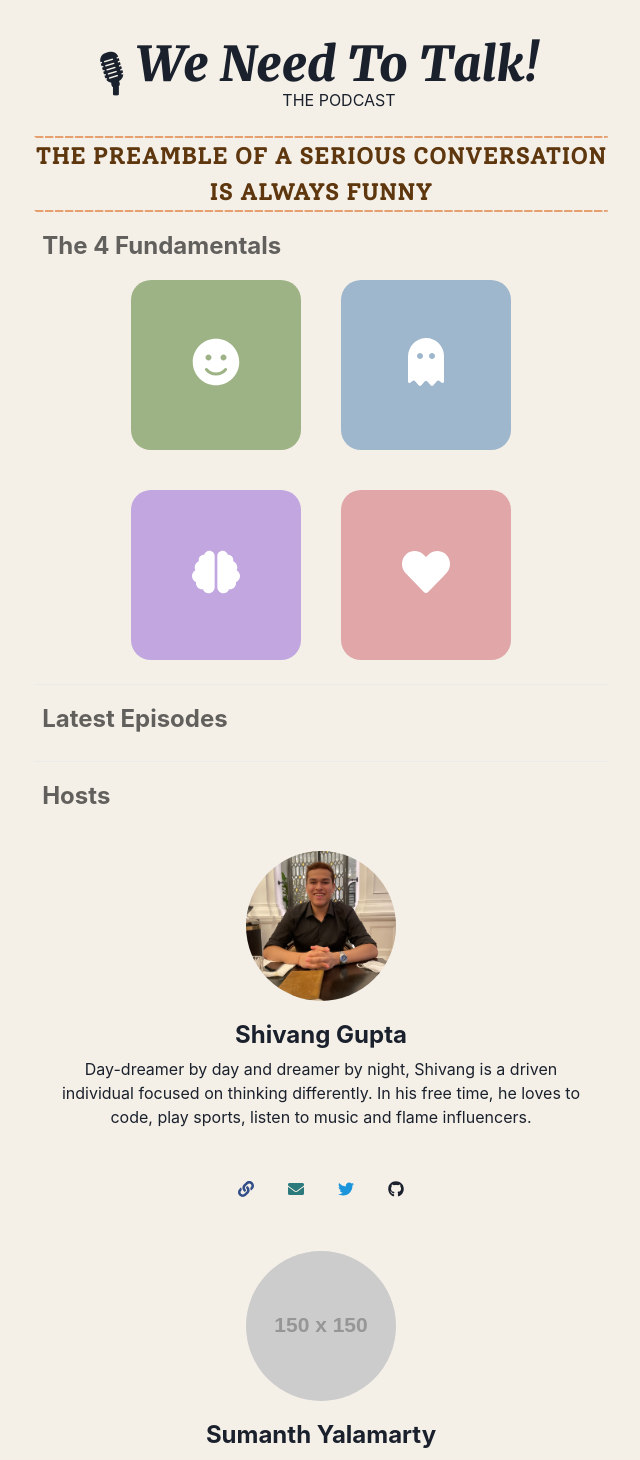
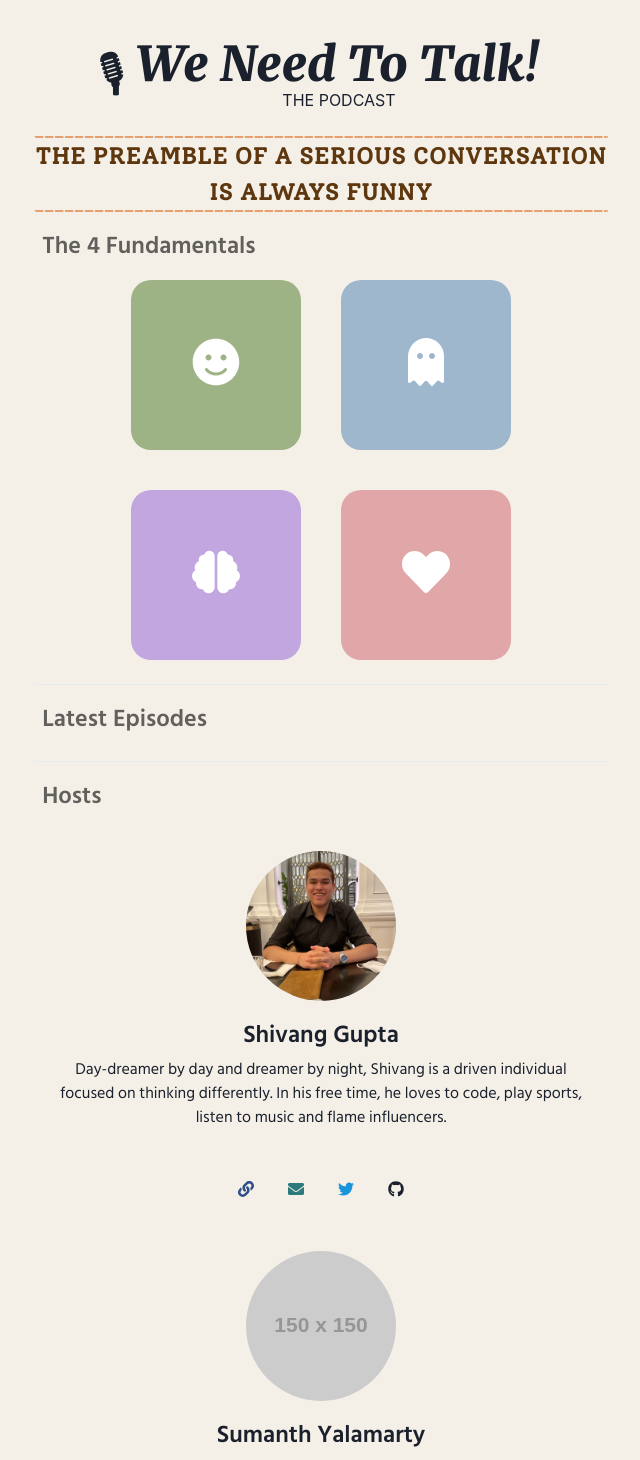
Before and after one commit to s7manth/we-need-to-talk-website, a React (Vite) app: page / in a window 1280 px wide. Shown: the top 1460 px of the page, without its empty margins (319-959 px from the left). Built offline with nearby package versions, Linux system fonts and the light colour scheme.

Commit message:
update fonts

```diff
--- a/src/App.tsx
+++ b/src/App.tsx
@@ -55,7 +55,7 @@ function App() {
         // borderLeftWidth={4}
         borderColor={"#62605D"}
       >
-        <Text as={"b"} fontSize={"2xl"} color={"#62605D"}>
+        <Text as={"b"} fontSize={"2xl"} color={"#62605D"} fontFamily={"Hind"}>
           The 4 Fundamentals
         </Text>
       </Box>
@@ -117,7 +117,7 @@ function App() {
         // borderLeftWidth={4}
         borderColor={"#62605D"}
       >
-        <Text as={"b"} fontSize={"2xl"} color={"#62605D"}>
+        <Text as={"b"} fontSize={"2xl"} color={"#62605D"} fontFamily={"Hind"}>
           Latest Episodes
         </Text>
       </Box>
@@ -131,7 +131,7 @@ function App() {
         // borderLeftWidth={4}
         borderColor={"#62605D"}
       >
-        <Text as={"b"} fontSize={"2xl"} color={"#62605D"}>
+        <Text as={"b"} fontSize={"2xl"} color={"#62605D"} fontFamily={"Hind"}>
           Hosts
         </Text>
       </Box>
@@ -155,7 +155,7 @@ function App() {
       </Flex>
 
       <Divider mt={6} />
-      <Text mt={3}>
+      <Text mt={3} fontFamily={"Hind-Regular"}>
         © Copyright 2023. We Need To Talk. All Rights Reserved.
       </Text>
     </Container>
--- a/src/components/CustomBox.tsx
+++ b/src/components/CustomBox.tsx
@@ -52,10 +52,10 @@ const CustomBox = ({
         {overlay}
         <ModalContent>
           <ModalHeader>
-            <Text fontSize={"3xl"}>{title}</Text>
+            <Text fontSize={"3xl"} fontFamily={"Hind"}>{title}</Text>
           </ModalHeader>
           <ModalBody>
-            <Text>{modalContent}</Text>
+            <Text fontFamily={"Hind-Regular"}>{modalContent}</Text>
           </ModalBody>
           <ModalFooter>
             <Button onClick={onClose}>Close</Button>
--- a/src/components/HostCard.tsx
+++ b/src/components/HostCard.tsx
@@ -33,10 +33,10 @@ const HostCard = ({
                  boxSize='150px'/>
         </Center>
         <Stack mt="4" spacing="1">
-          <Text as="b" fontSize="2xl">
+          <Text as="b" fontSize="2xl" fontFamily={"Hind"}>
             {name}
           </Text>
-          <Text>{description}</Text>
+          <Text fontFamily={"Hind-Regular"}>{description}</Text>
         </Stack>
       </CardBody>
       <CardFooter justify={"center"}>
--- a/src/index.css
+++ b/src/index.css
@@ -1,5 +1,5 @@
 :root {
-  font-family: Inter, system-ui, Avenir, Helvetica, Arial, sans-serif;
+  font-family: Hind, Inter, system-ui, Avenir, Helvetica, Arial, sans-serif ;
   line-height: 1.5;
   font-weight: 400;
 
@@ -97,3 +97,16 @@ button:focus-visible {
   url("./fonts/Solway-Bold.ttf") format("truetype");
   font-weight: bold;
 }
+@font-face {
+  font-family: "Hind";
+  src: local("Hind"),
+  url("./fonts/HindSiliguri-SemiBold.ttf") format("truetype");
+  font-weight: bold;
+}
+
+@font-face {
+  font-family: "Hind-Regular";
+  src: local("Hind-Regular"),
+  url("./fonts/HindSiliguri-Regular.ttf") format("truetype");
+  font-weight: bold;
+}
```
Also changed, not shown: src/fonts/HindSiliguri-Regular.ttf (added), src/fonts/HindSiliguri-SemiBold.ttf (added).
